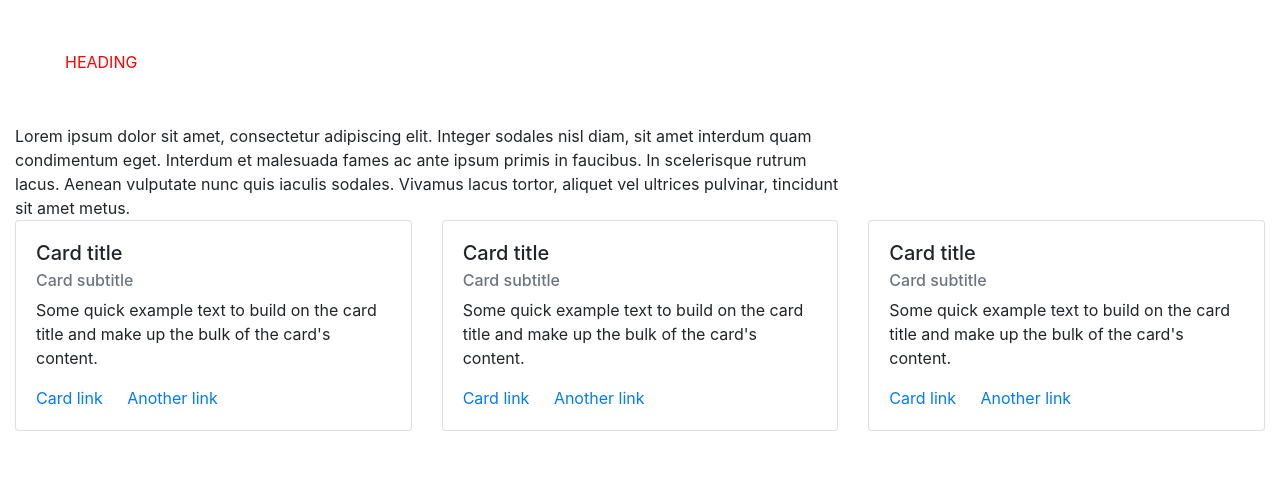
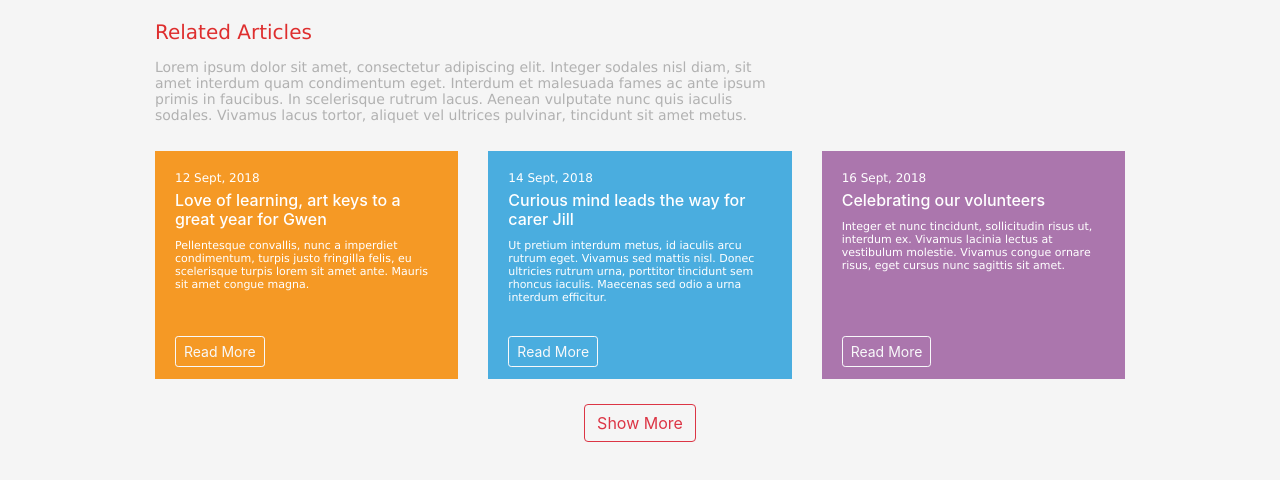
Before and after one commit to Archival1/LevoTest, a website: page index.html in a window 1280 px wide. Drawn offline with nearby package versions, Linux system fonts and the light colour scheme.

Commit message:
Initial UI version

```diff
--- a/dev/style.scss
+++ b/dev/style.scss
@@ -1,6 +1,60 @@
 $font: "Lucida Grande", Helvetica, Arial, sans-serif;
+$cardTextColor: white;
 
+
+body {
+	background-color: #f5f5f5 !important;
+}
+.container-fluid {
+	max-width: 1000px,;
+	padding: 20px;
+}
 .primaryHeader {
-	padding: 50px;
-	color: red;
+	padding-bottom: 15px;
+	font:20px $font ;
+	color: #de2e2e;
 }
+.subHeading {
+	color: #b1b1b1;
+	font: 14px $font;
+	margin-bottom: 20px; //Content spacing
+}
+.card {
+	max-height: 350px;
+	height: 100%;
+	border-radius: 0px !important;
+	border: unset !important;
+}
+.card-body {
+	color:$cardTextColor;
+}
+.card-title {
+	font: 12px $font;
+}
+.card-text {
+	margin-top: 10px;
+	font: 11px $font;
+}
+
+.showToggleBtn {
+	margin-top: 25px;
+}
+// Remove bootstrap footer styling to get a simple left align button
+.card-footer {
+	border-top: unset !important;
+	background-color: unset !important;
+}
+
+// Card color choices
+.orange {
+	background-color: #f59925 !important;
+}
+.blue {
+	background-color: #4aaddf !important;
+}
+.purple {
+	background-color: #ab76ad !important;
+}
+.brown {
+	background-color: burlywood !important;
+}
--- a/index.html
+++ b/index.html
@@ -7,65 +7,115 @@
 		integrity="sha384-ggOyR0iXCbMQv3Xipma34MD+dH/1fQ784/j6cY/iJTQUOhcWr7x9JvoRxT2MZw1T" crossorigin="anonymous">
 
 	<meta name="viewport" content="width=device-width, initial-scale=1, shrink-to-fit=no">
+	<script src="/index.js"></script>
 </head>
 
-<body>
+<body onload="loadScript()">
 	<div class="container-fluid">
 		<div class="row">
 			<div class="col">
 				<div class="primaryHeader">
-					HEADING
+					Related Articles
 				</div>
 
 			</div>
 		</div>
 		<div class="row">
-			<div class="col-sm-10 col-md-8 col-xs-12">
+			<div class="col-sm-10 col-md-8 col-xs-12 subHeading">
 				Lorem ipsum dolor sit amet, consectetur adipiscing elit. Integer sodales nisl diam, sit amet interdum
 				quam condimentum eget. Interdum et malesuada fames ac ante ipsum primis in faucibus. In scelerisque
 				rutrum lacus. Aenean vulputate nunc quis iaculis sodales. Vivamus lacus tortor, aliquet vel ultrices
 				pulvinar, tincidunt sit amet metus.
 			</div>
 		</div>
-		<div class="row">
-			<div class="col-md-4">
-				<div class="card">
+		<div class="row mt-1">
+			<div class="col-md-4 mt-1">
+				<div class="card orange">
 					<div class="card-body">
-						<h5 class="card-title">Card title</h5>
-						<h6 class="card-subtitle mb-2 text-muted">Card subtitle</h6>
-						<p class="card-text">Some quick example text to build on the card title and make up the bulk of
-							the card's content.</p>
-						<a href="#" class="card-link">Card link</a>
-						<a href="#" class="card-link">Another link</a>
+						<h5 class="card-title">12 Sept, 2018</h5>
+						<h6 class="card-subtitle">Love of learning, art keys to a great year for Gwen
+						</h6>
+						<p class="card-text">Pellentesque convallis, nunc a imperdiet condimentum, turpis justo
+							fringilla felis, eu scelerisque turpis lorem sit amet ante. Mauris sit amet congue magna.
+						</p>
 					</div>
+					<div class="card-footer"><button type="button" class="btn btn-outline-light btn-sm">Read
+							More</button></div>
 				</div>
 			</div>
-			<div class="col-md-4">
-				<div class="card">
+			<div class="col-md-4 mt-1">
+				<div class="card blue">
 					<div class="card-body">
-						<h5 class="card-title">Card title</h5>
-						<h6 class="card-subtitle mb-2 text-muted">Card subtitle</h6>
-						<p class="card-text">Some quick example text to build on the card title and make up the bulk of
-							the card's content.</p>
-						<a href="#" class="card-link">Card link</a>
-						<a href="#" class="card-link">Another link</a>
+						<h5 class="card-title">14 Sept, 2018</h5>
+						<h6 class="card-subtitle">Curious mind leads the way for carer Jill</h6>
+						<p class="card-text">Ut pretium interdum metus, id iaculis arcu rutrum eget. Vivamus sed mattis
+							nisl. Donec ultricies rutrum urna, porttitor tincidunt sem rhoncus iaculis. Maecenas sed
+							odio a urna interdum efficitur.</p>
 					</div>
+					<div class="card-footer"><button type="button" class="btn btn-outline-light btn-sm">Read
+							More</button></div>
 				</div>
 			</div>
-			<div class="col-md-4">
-				<div class="card">
+			<div class="col-md-4 mt-1">
+				<div class="card purple">
 					<div class="card-body">
-						<h5 class="card-title">Card title</h5>
-						<h6 class="card-subtitle mb-2 text-muted">Card subtitle</h6>
-						<p class="card-text">Some quick example text to build on the card title and make up the bulk of
-							the card's content.</p>
-						<a href="#" class="card-link">Card link</a>
-						<a href="#" class="card-link">Another link</a>
+						<h5 class="card-title">16 Sept, 2018</h5>
+						<h6 class="card-subtitle">Celebrating our volunteers</h6>
+						<p class="card-text"> Integer et nunc tincidunt, sollicitudin risus ut, interdum ex. Vivamus
+							lacinia lectus at vestibulum molestie. Vivamus congue ornare risus, eget cursus nunc
+							sagittis sit amet.</p>
 					</div>
+					<div class="card-footer"><button type="button" class="btn btn-outline-light btn-sm">Read
+							More</button></div>
+				</div>
+			</div>
+			<div class="col-md-4 d-none mt-1" name="hide">
+				<div class="card brown">
+					<div class="card-body">
+						<h5 class="card-title">20 Sept, 2018</h5>
+						<h6 class="card-subtitle">The wonders of react</h6>
+						<p class="card-text">Duis quam risus, vestibulum non erat id, ornare ullamcorper elit. Nunc
+							consectetur odio quis odio mollis, ac facilisis nulla scelerisque. Curabitur sodales lacinia
+							turpis, sit amet mattis ante hendrerit eget.</p>
+					</div>
+					<div class="card-footer"><button type="button" class="btn btn-outline-light btn-sm">Read
+							More</button></div>
+				</div>
+			</div>
+			<div class="col-md-4 d-none mt-1" name="hide">
+				<div class="card orange">
+					<div class="card-body">
+						<h5 class="card-title">22 Aug, 2018</h5>
+						<h6 class="card-subtitle">10 things that will make you say "hello world"</h6>
+						<p class="card-text">Duis quam risus, vestibulum non erat id, ornare ullamcorper elit. Nunc
+							consectetur odio quis odio mollis, ac facilisis nulla scelerisque. Curabitur sodales lacinia
+							turpis, sit amet mattis ante hendrerit eget.</p>
+					</div>
+					<div class="card-footer"><button type="button" class="btn btn-outline-light btn-sm">Read
+							More</button></div>
+				</div>
+			</div>
+			<div class="col-md-4 d-none mt-1" name="hide">
+				<div class="card blue">
+					<div class="card-body">
+						<h5 class="card-title">12 Sept, 2018</h5>
+						<h6 class="card-subtitle">Art show 2018 details</h6>
+						<p class="card-text">sed laoreet libero dui in metus. Quisque aliquet eleifend felis eget
+							dapibus. Mauris mattis arcu nisl, eu tincidunt est faucibus id. Integer et nunc tincidunt,
+							sollicitudin risus ut, interdum ex. Vivamus lacinia lectus at vestibulum molestie. Vivamus
+							congue ornare risus, eget cursus nunc sagittis sit amet.</p>
+					</div>
+					<div class="card-footer"><button type="button" class="btn btn-outline-light btn-sm">Read
+							More</button></div>
 				</div>
 			</div>
 		</div>
-
+		<div class="d-flex justify-content-center">
+			<button type="button" class="btn btn-outline-danger showToggleBtn" id="showMore" onclick="toggleMore()">Show
+				More</button>
+			<button type="button" class="btn btn-outline-danger d-none showToggleBtn" id="showLess"
+				onclick="toggleMore()">Show Less</button>
+		</div>
 	</div>
 	<script src="https://code.jquery.com/jquery-3.3.1.slim.min.js"
 		integrity="sha384-q8i/X+965DzO0rT7abK41JStQIAqVgRVzpbzo5smXKp4YfRvH+8abtTE1Pi6jizo"
--- /dev/null
+++ b/index.js
@@ -0,0 +1,31 @@
+var showMore = false;
+
+function toggleMore() {
+	var items = document.getElementsByName("hide");
+	showMore = !showMore;
+	if(showMore) {
+		for (var showItems = 0; showItems < items.length;++showItems) {
+			items[showItems].classList.remove("d-none");
+		}
+		invertButtons(true);
+	} else {
+		for (var hideItems = 0; hideItems < items.length;++hideItems) {
+			items[hideItems].classList.add("d-none");
+		}
+		invertButtons(false);
+	}
+}
+
+function invertButtons(direction) {
+	if(direction) {
+		document.getElementById("showMore").classList.add("d-none");
+		document.getElementById("showLess").classList.remove("d-none");
+	} else {
+		document.getElementById("showMore").classList.remove("d-none");
+		document.getElementById("showLess").classList.add("d-none");
+	}
+}
+
+function loadScript() {
+	console.log("Page loaded");
+}
--- a/package.json
+++ b/package.json
@@ -6,7 +6,8 @@
   "scripts": {
     "test": "echo \"Error: no test specified\" && exit 1",
 	"start": "node app.js",
-	"build" : "node-sass dev/style.scss style.css && stylelint \"./public/stylesheets/style.scss\" --formatter verbose"
+	"build" : "node-sass dev/style.scss style.css && stylelint \"./dev/style.scss\" --formatter verbose && node app.js",
+	"style" : "stylelint \"./dev/style.scss\" --formatter verbose"
   },
   "author": "Shaun Sexton 2019",
   "license": "ISC",
```
Also changed, not shown: .eslintrc.js, style.css.
